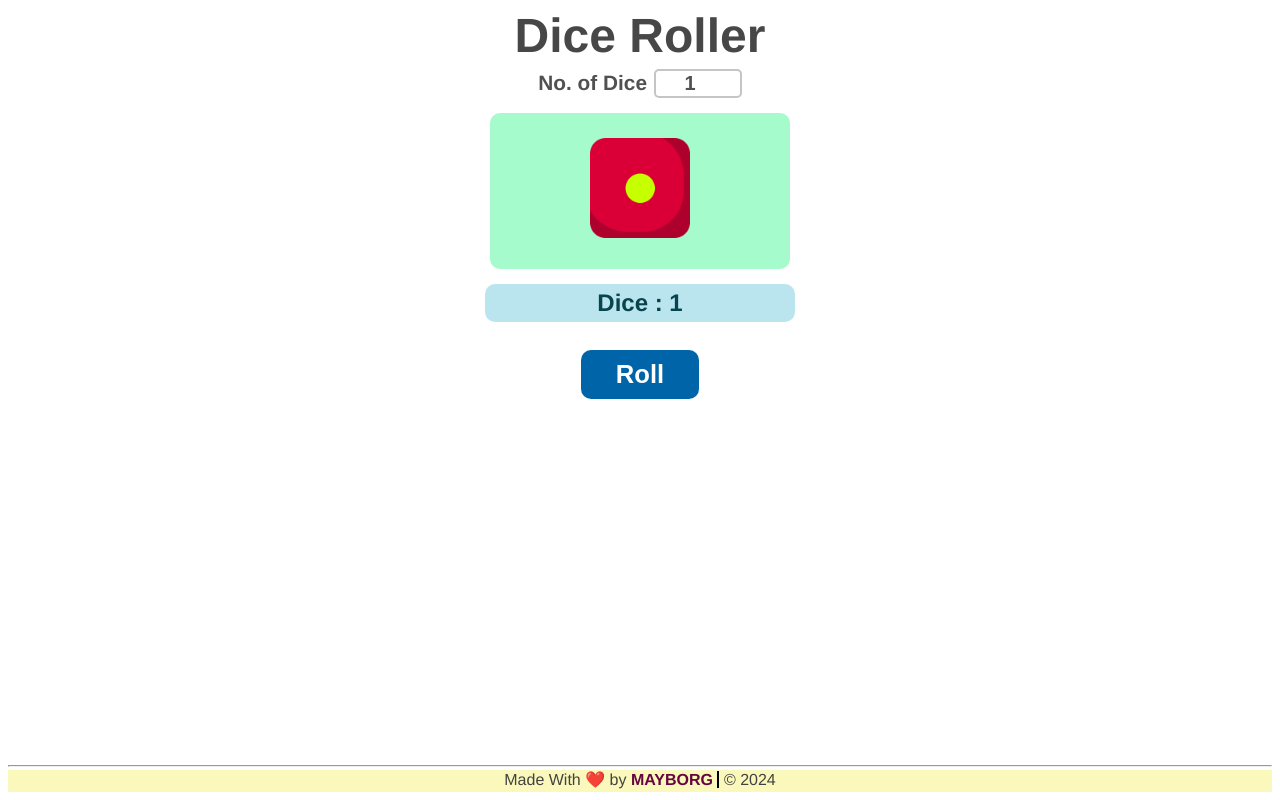
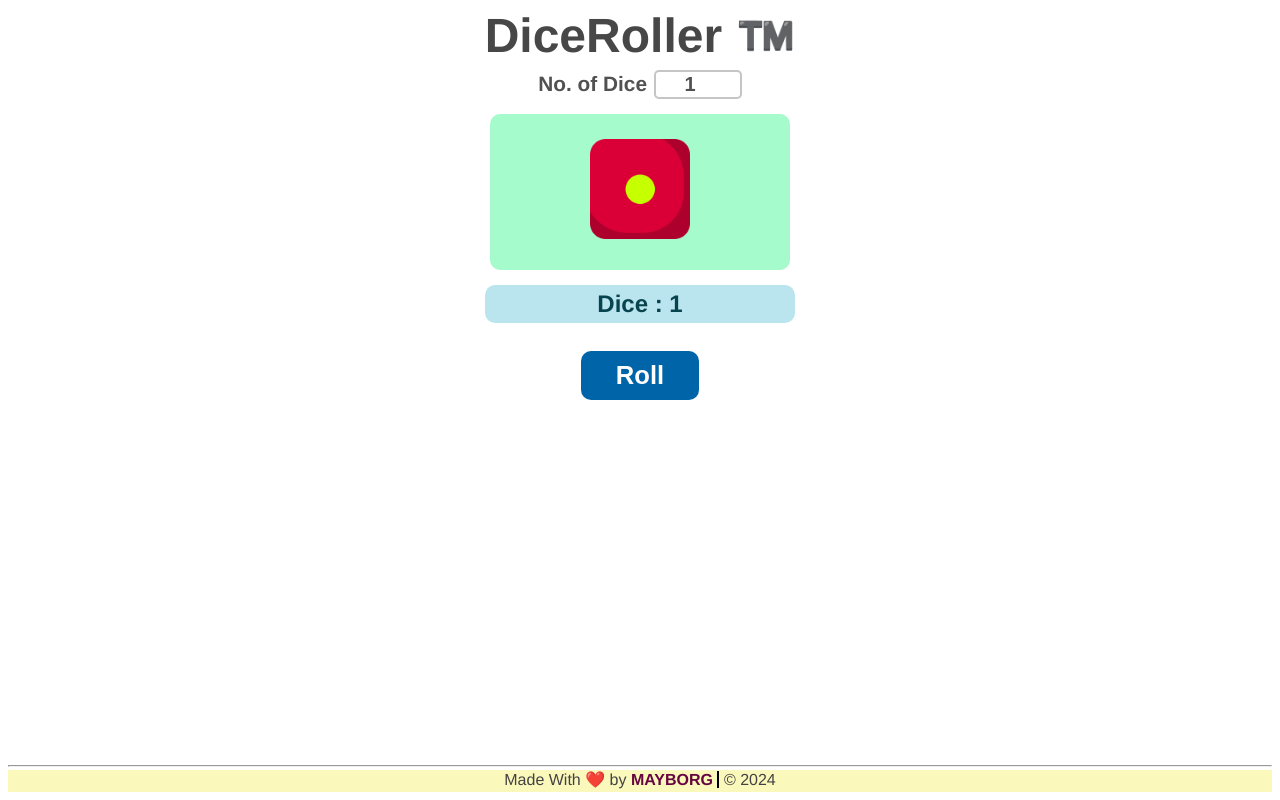
Before and after one commit to Mayborg121/dicer, a plain HTML site: page index.html in a window 1280 px wide. Drawn offline with Linux system fonts and the light colour scheme.

Commit message:
Update index.html

```diff
--- a/index.html
+++ b/index.html
@@ -5,11 +5,11 @@
     <meta name="viewport" content="width=device-width, initial-scale=1.0">
     <link rel="stylesheet" href="main.css">
     <link rel="icon" type="image/x-icon" href="img/favicon.png">
-    <title>Dice Roller</title>
+    <title>DiceR™️</title>
 </head>
 <body>
     <div id="container">
-        <h1>Dice Roller</h1>
+        <h1>DiceRoller ™️</h1>
 
         <div id="inputnlabel">
             <label for="numOfDice">No. of Dice</label>
```
